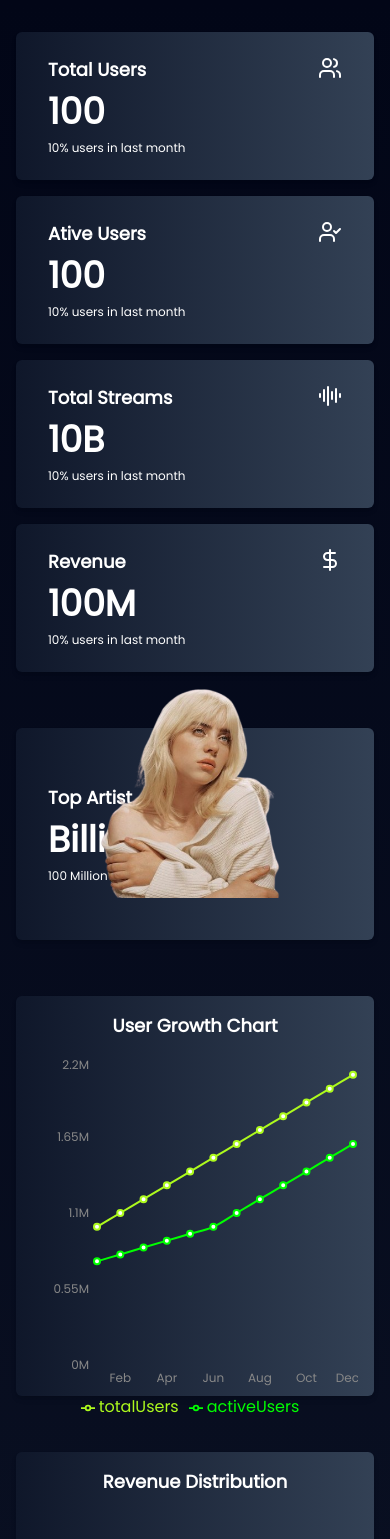
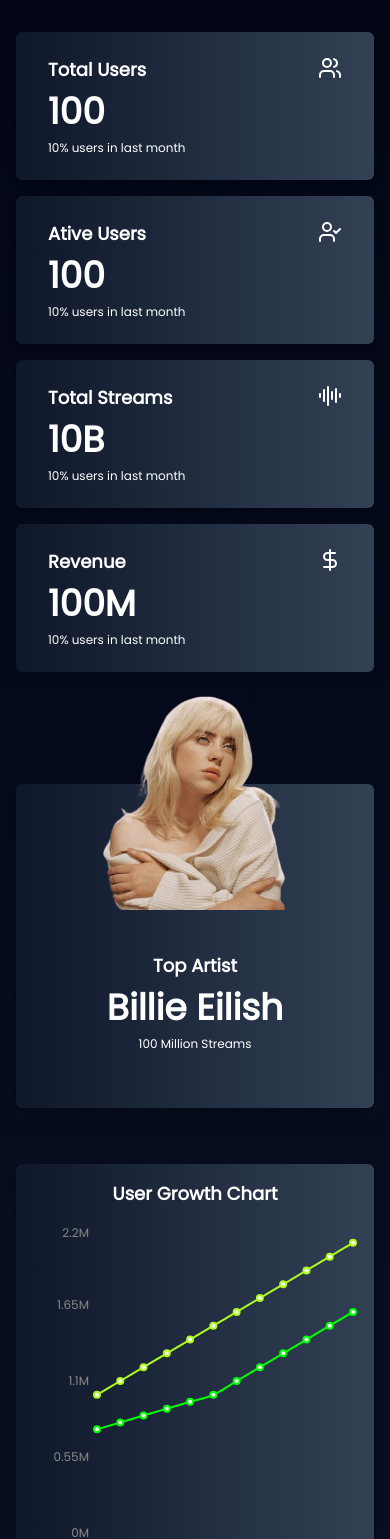
Before and after one commit to user-64bit/streamify, a Next.js app: page / in a window 390 px wide. Shown: the top 1539 px of the page. Built offline with nearby package versions, Linux system fonts and the light colour scheme.

Commit message:
tweaks for responsive

```diff
--- a/app/page.tsx
+++ b/app/page.tsx
@@ -2,12 +2,13 @@
 import { TopSongsChart } from "@/components/charts/top-streamed-songs-chard";
 import UserGrowthChart from "@/components/charts/user-growth-chart";
 import MetricsCard from "@/components/key-metric/metric-card";
+import TopArtistCard from "@/components/key-metric/top-artist";
 import RecentStream from "@/components/recent-stream";
 import { metricsCardData } from "@/utils/config";
 
 export default function Home() {
   return (
-    <div className="lg:mx-12 mx-4 py-8">
+    <div className="lg:mx-12 mx-4 py-8 max-w-full">
       <div className="flex flex-col lg:flex-row justify-around gap-4">
         {metricsCardData.map((metric, i) => (
           <MetricsCard
@@ -20,14 +21,14 @@
           />
         ))}
       </div>
-      <MetricsCard
+      <TopArtistCard
         title="Top Artist"
         value="Billie Eilish"
         description="100 Million Streams"
         imageUrl="/assets/images/billie.png"
-        imageHeight={420}
-        imageWidth={420}
-        className="rounded-3xl p-6 py-14 mt-14"
+        imageHeight={500}
+        imageWidth={500}
+        className="rounded-3xl p-6 py-14 mt-28"
       />
       <div className="flex justify-between gap-x-5 lg:flex-nowrap flex-wrap">
         <UserGrowthChart />
--- a/components/key-metric/metric-card.tsx
+++ b/components/key-metric/metric-card.tsx
@@ -1,25 +1,18 @@
 /* eslint-disable  @typescript-eslint/no-explicit-any */
 "use client";
-import Image from "next/image";
+import { motion } from "framer-motion";
 import Card from "../reusable/card";
-import { motion } from "framer-motion";
 
 export default function MetricsCard({
   title,
   value,
   description,
-  imageUrl,
-  imageWidth = 100,
-  imageHeight = 100,
   className,
   icon,
 }: {
   title: string;
   value: string;
   description: string;
-  imageUrl?: string;
-  imageWidth?: number;
-  imageHeight?: number;
   className?: string;
   icon?: any;
 }) {
@@ -33,22 +26,6 @@
       <Card
         className={`relative p-6 rounded-lg hover:opacity-90 transition-all duration-200 ease-in-out shadow-lg bg-white text-gray-800 ${className}`}
       >
-        {imageUrl && (
-          <motion.div
-            initial={{ opacity: 0, x: 20 }}
-            animate={{ opacity: 1, x: 0 }}
-            transition={{ delay: 0.3, duration: 0.5, ease: "easeOut" }}
-            className="absolute z-10 -top-12 right-2"
-          >
-            <Image
-              src={imageUrl}
-              alt="corner image"
-              width={imageWidth}
-              height={imageHeight}
-              className="object-cover hover:scale-110 transition-all duration-300 ease-in-out"
-            />
-          </motion.div>
-        )}
         <div className="flex flex-col text-start px-2 space-y-2 text-white">
           <div className="flex justify-between">
             <h1 className="text-lg font-bold">{title}</h1>
--- /dev/null
+++ b/components/key-metric/top-artist.tsx
@@ -0,0 +1,92 @@
+/* eslint-disable  @typescript-eslint/no-explicit-any */
+"use client";
+import Image from "next/image";
+import Card from "../reusable/card";
+import { motion } from "framer-motion";
+
+export default function TopArtistCard({
+  title,
+  value,
+  description,
+  imageUrl,
+  imageWidth = 100,
+  imageHeight = 100,
+  className,
+  icon,
+}: {
+  title: string;
+  value: string;
+  description: string;
+  imageUrl?: string;
+  imageWidth?: number;
+  imageHeight?: number;
+  className?: string;
+  icon?: any;
+}) {
+  return (
+    <motion.div
+      initial={{ opacity: 0, y: 20 }}
+      animate={{ opacity: 1, y: 0 }}
+      transition={{ duration: 0.5, ease: "easeOut" }}
+      className="w-full"
+    >
+      <Card
+        className={`relative p-6 rounded-lg hover:opacity-90 transition-all duration-200 ease-in-out shadow-lg bg-white text-gray-800 ${className}`}
+      >
+        <div className="lg:block hidden">
+          {imageUrl && (
+            <motion.div
+              initial={{ opacity: 0, x: 20 }}
+              animate={{ opacity: 1, x: 0 }}
+              transition={{ delay: 0.3, duration: 0.5, ease: "easeOut" }}
+              className="absolute z-10 -top-24 right-2"
+            >
+              <Image
+                src={imageUrl}
+                alt="corner image"
+                width={imageWidth}
+                height={imageHeight}
+                className="object-cover hover:scale-110 transition-all duration-300 ease-in-out"
+              />
+            </motion.div>
+          )}
+          <div className="flex flex-col text-start px-2 space-y-2 text-white">
+            <div className="flex justify-between">
+              <h1 className="text-lg font-bold">{title}</h1>
+              {icon}
+            </div>
+            <h1 className="text-4xl font-bold">{value}</h1>
+            <p className="text-xs">{description}</p>
+          </div>
+        </div>
+        <div className="lg:hidden block">
+          <div className="flex flex-col justify-center items-center">
+            {imageUrl && (
+              <motion.div
+                initial={{ opacity: 0, x: 20 }}
+                animate={{ opacity: 1, x: 0 }}
+                transition={{ delay: 0.3, duration: 0.5, ease: "easeOut" }}
+              >
+                <Image
+                  src={imageUrl}
+                  alt="corner image"
+                  width={imageWidth}
+                  height={imageHeight}
+                  className="object-cover absolute left-1/2 top-[-30%] transform -translate-x-1/2 transition-all duration-300 ease-in-out"
+                />
+              </motion.div>
+            )}
+            <div className="flex flex-col items-center text-start px-2 space-y-2 text-white sm:pt-40 pt-28 w-full">
+              <div className="flex justify-between">
+                <h1 className="text-lg font-bold">{title}</h1>
+                {icon}
+              </div>
+              <h1 className="text-4xl font-bold">{value}</h1>
+              <p className="text-xs">{description}</p>
+            </div>
+          </div>
+        </div>
+      </Card>
+    </motion.div>
+  );
+}
--- a/components/recent-stream.tsx
+++ b/components/recent-stream.tsx
@@ -17,7 +17,7 @@
       transition={{ duration: 0.5, ease: "easeOut" }}
       className="w-full space-y-4"
     >
-      <Card className="mt-14 max-h-[500px] h-[500px]">
+      <Card className="mt-14 sm:max-h-[500px] h-auto sm:h-[500px]">
         <div className="flex justify-between items-center">
           <div></div>
           <h1 className="text-lg font-bold text-white pl-10">Recent Streams</h1>
```
Also changed, not shown: public/logo.png (added), 1 other file (tests, documents, lock files or other folders).
